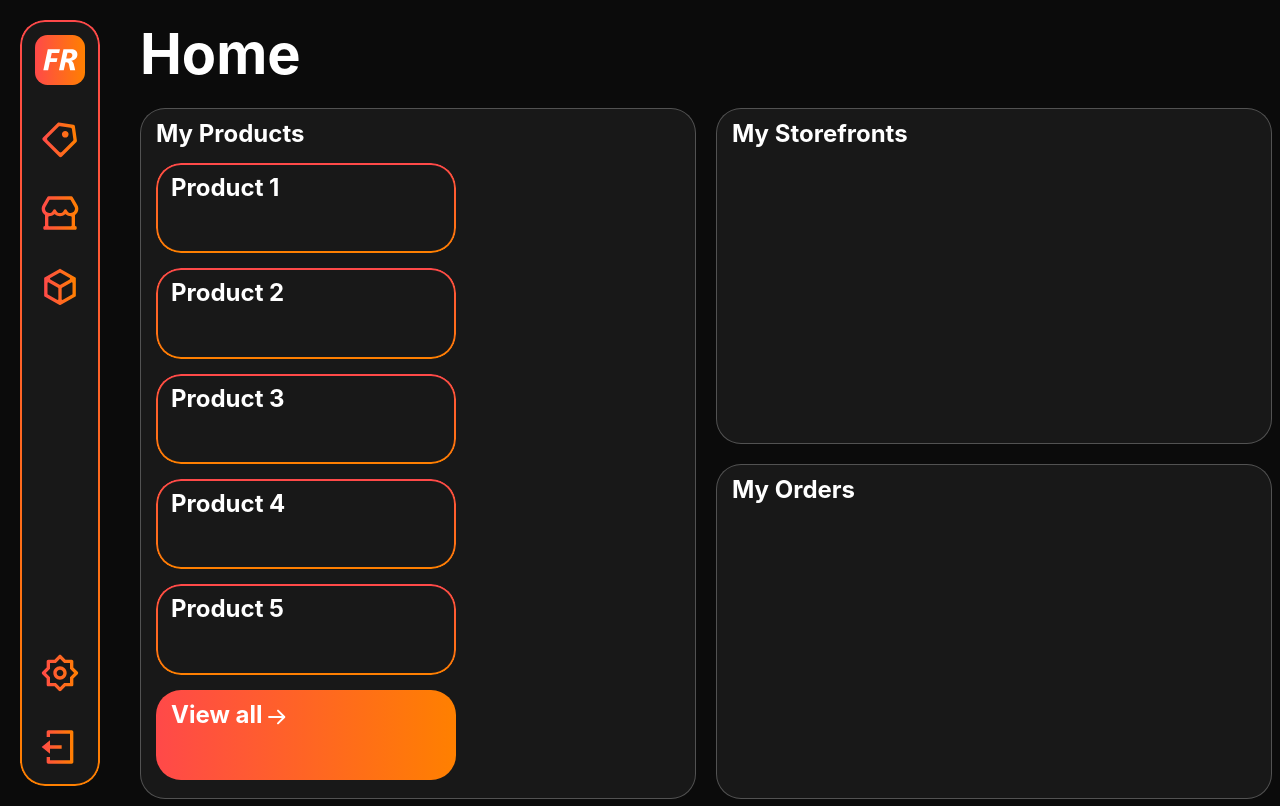
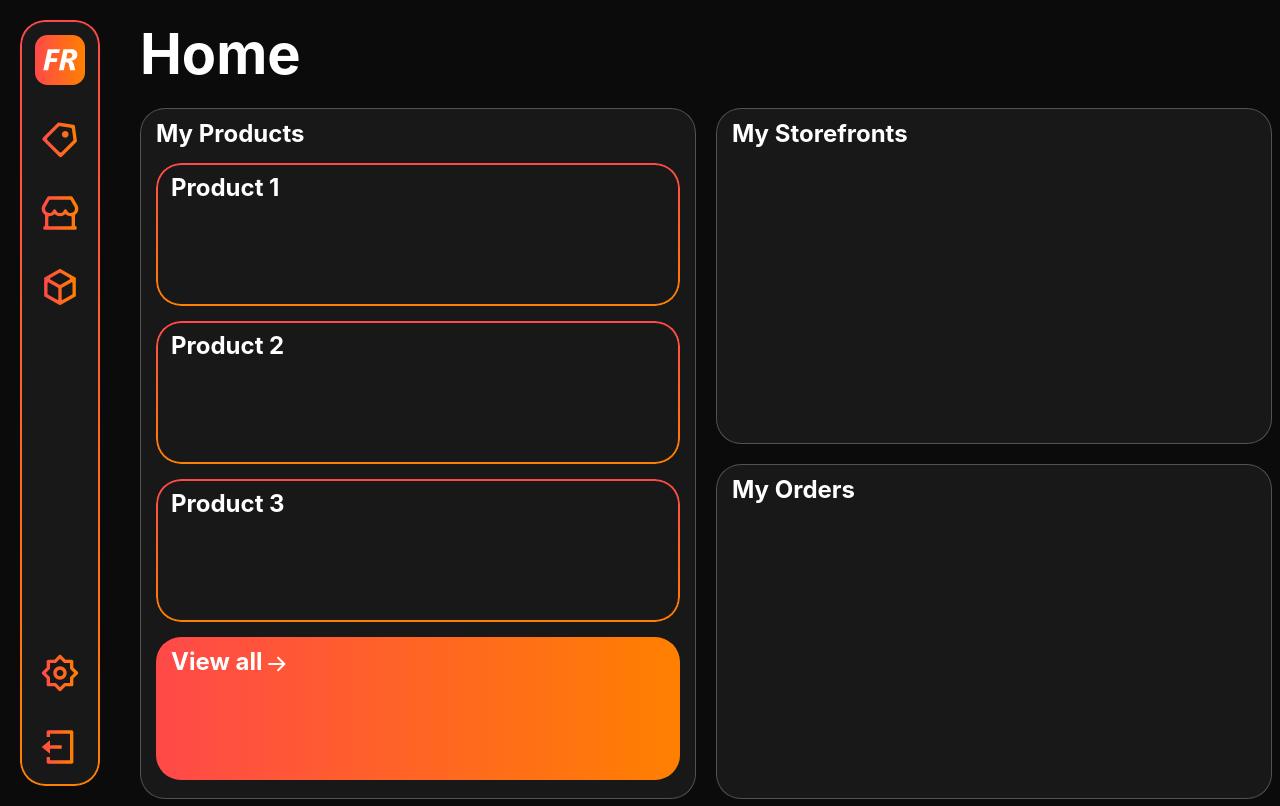
Before and after one commit to Andrewtomp/Software-Engineering, a React (Create React App) app in the folder front-runner/: page / in a window 1280 px wide. Built offline with nearby package versions, Linux system fonts and the light colour scheme.

Commit message:
product tile width

```diff
--- a/front-runner/src/components/Home.css
+++ b/front-runner/src/components/Home.css
@@ -54,7 +54,7 @@ html, body {
 }
 
 .home-product {
-    width: calc(50% - 7.5px);
+    width: 100%;
     min-width: 300px;
     position: relative;
     transition: transform 0.3s ease;
@@ -62,7 +62,7 @@ html, body {
 
 .view-all-products {
     background: linear-gradient(to right, #FF4949, #FF8000);
-    width: calc(50% - 7.5px);
+    width: 100%;
     min-width: 300px;
     border-radius: 25px;
     display: flex;
--- a/front-runner/src/components/Home.js
+++ b/front-runner/src/components/Home.js
@@ -21,12 +21,12 @@ const Home = () => {
                             <div className='home-product'>
                                 <h3>Product 3</h3>
                             </div>
-                            <div className='home-product'>
+                            {/* <div className='home-product'>
                                 <h3>Product 4</h3>
-                            </div>
-                            <div className='home-product'>
+                            </div> */}
+                            {/* <div className='home-product'>
                                 <h3>Product 5</h3>
-                            </div>
+                            </div> */}
                             <div className='view-all-products' onClick={() => window.location.href='/products'}>
                                 <h3>View all</h3>
                                 <svg width="26" height="24" viewBox="0 0 26 24" fill="none" xmlns="http://www.w3.org/2000/svg" className='arrow-right'>
```
